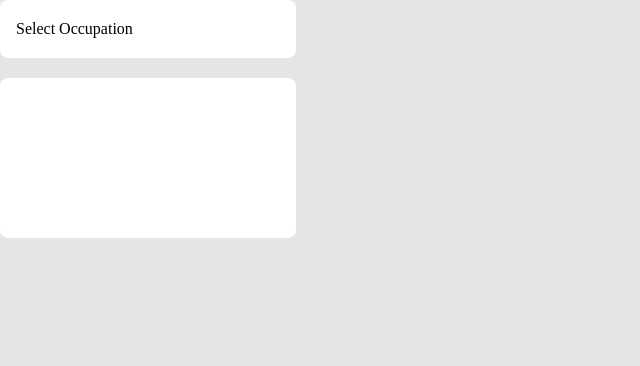
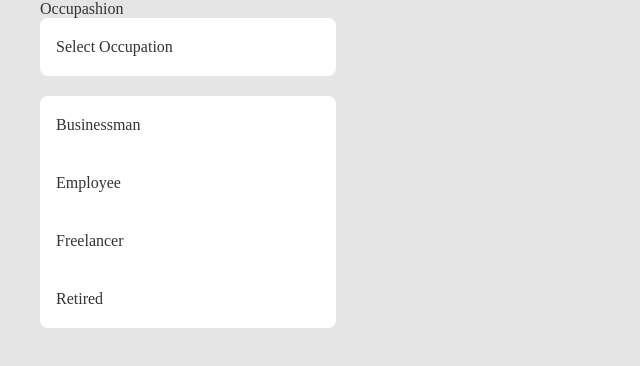
Before and after one commit to MaxShidlovskiy/-dropdown-list, a plain HTML site: page index.html in a window 1280 px wide. Both pictures are taken after a click on the element "Select Occupation". Shown: the whole page, without its empty margins (0-640 px from the left). Drawn offline with Linux system fonts and the light colour scheme.

Commit message:
create control

```diff
--- a/index.html
+++ b/index.html
@@ -6,19 +6,25 @@
     <meta http-equiv="X-UA-Compatible" content="IE=edge">
     <meta name="viewport" content="width=device-width, initial-scale=1.0">
     <link rel="stylesheet" href="style.css">
+    <link rel="preconnect" href="https://fonts.googleapis.com">
+<link rel="preconnect" href="https://fonts.gstatic.com" crossorigin>
+<link href="https://fonts.googleapis.com/css2?family=Roboto&display=swap" rel="stylesheet">
     <title>Document</title>
 </head>
 
 <body>
-    <div class="select">
-        Select Occupation
-    </div>
-    <div class="wrapper" hidden>
-        <div></div>
-        <div></div>
-        <div></div>
-        <div></div>
+    <div class="form">
+        <p>Occupashion</p>
+        <div class="select">
+            Select Occupation
+        </div>
+        <div class="wrapper" hidden>
+            <div>Businessman</div>
+            <div>Employee</div>
+            <div>Freelancer</div>
+            <div>Retired</div>
 
+        </div>
     </div>
     <script src="./app.js"></script>
 </body>
--- a/style.css
+++ b/style.css
@@ -1,12 +1,19 @@
 * {
     margin: 0;
     padding: 0;
+    font-style: normal;
+
 }
 
 body {
+    width: 1200px;
+    margin: auto;
     background-color: #E5E5E5;
 }
-
+.form{
+    font-family:500 16px "Montserrat";
+    color: #333333;
+}
 .select {
     width: 280px;
     padding: 20px 0 20px 16px;
```
